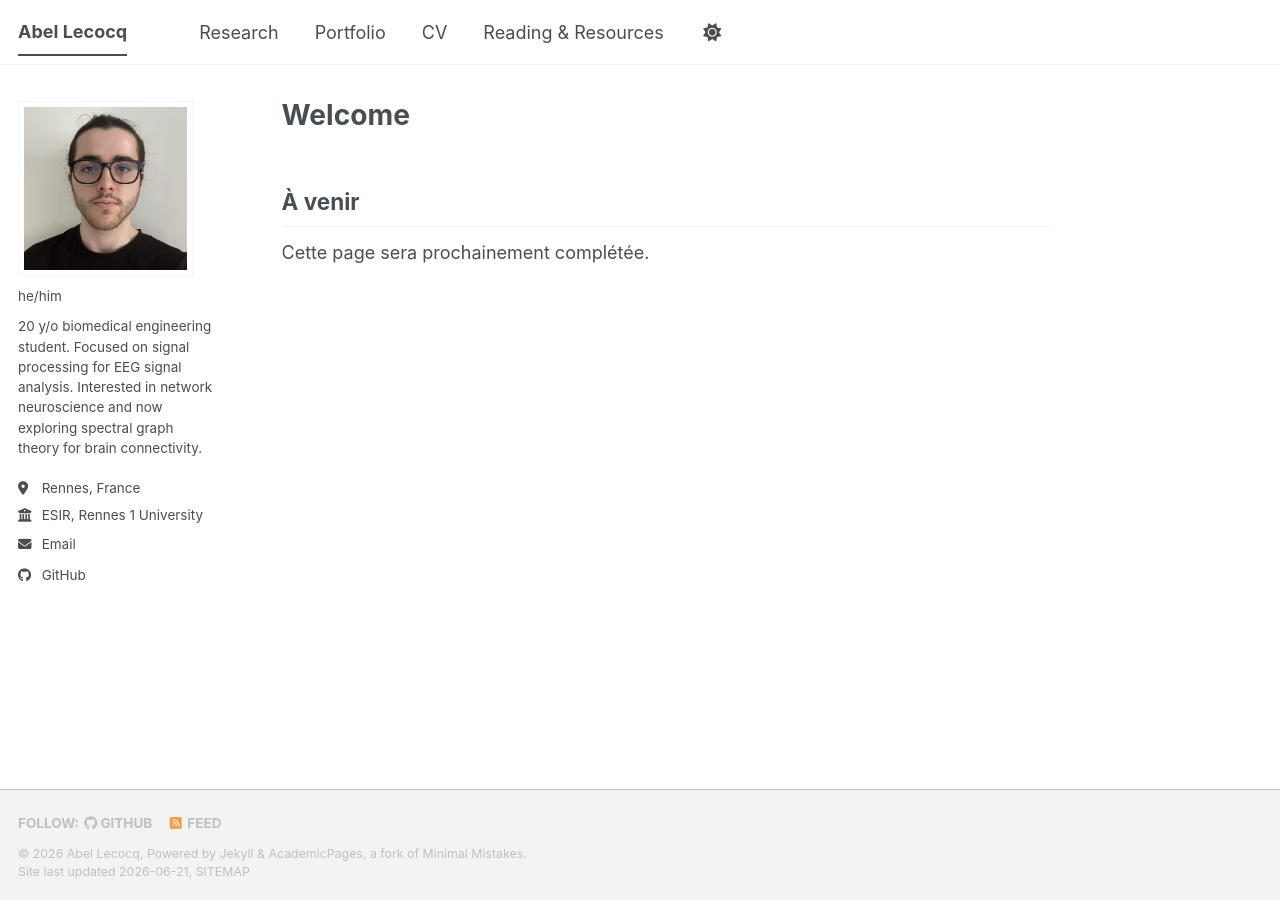
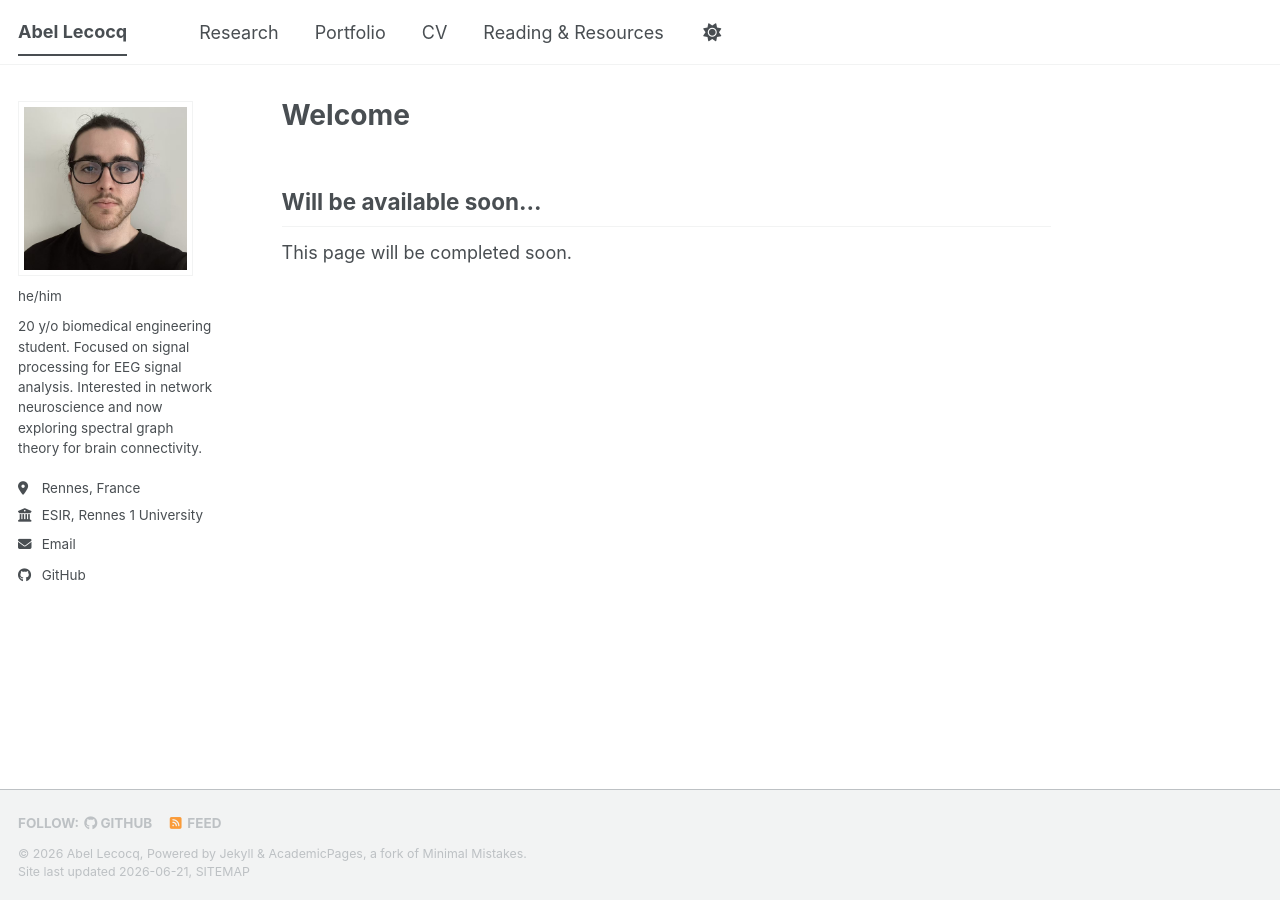
Before and after one commit to Abelccq/Abelccq.github.io, a Jekyll site: the page built from _pages/about.md, in a window 1280 px wide. Built offline with Jekyll 4.4.1, drawn with Linux system fonts in a browser that asks for light colours; a script bundle is joined from its source files by our own code; library files that are not in the unit come from our copies.

Commit message:
Translate 'À venir' section to English

```diff
--- a/_pages/about.md
+++ b/_pages/about.md
@@ -7,5 +7,5 @@ redirect_from:
   - /about.html
 ---
 
-## À venir
-Cette page sera prochainement complétée.
+## Will be available soon...
+This page will be completed soon.
```
